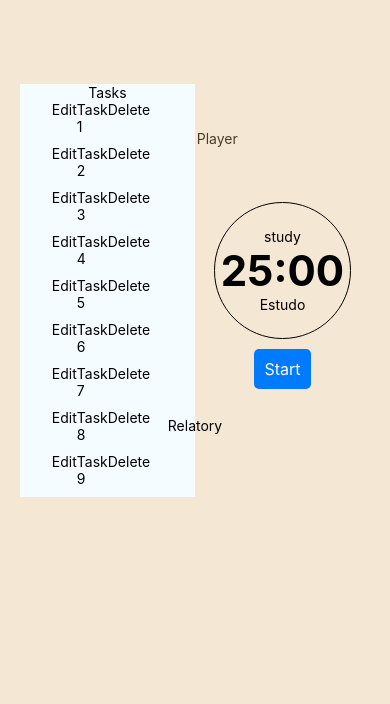
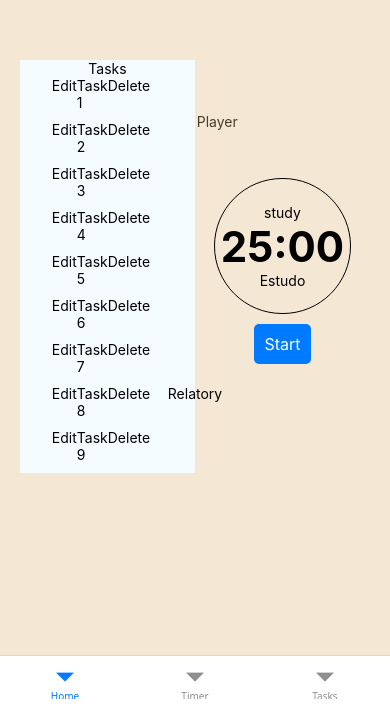
Before and after one commit to gabrielvedova/doropomo, a React Native app in the folder doropomo/: screen / in a window 390 px wide. Shown: the part 140-844 px from the top of the page. Built offline with nearby package versions, Linux system fonts and the light colour scheme.

Commit message:
feat(navigation): Implement bottom tab navigation and set initial route to Pomodoro

```diff
--- a/doropomo/package.json
+++ b/doropomo/package.json
@@ -10,6 +10,7 @@
   },
   "dependencies": {
     "@expo/metro-runtime": "~5.0.4",
+    "@react-navigation/bottom-tabs": "^7.3.13",
     "@react-navigation/native": "^7.1.8",
     "@react-navigation/native-stack": "^7.3.12",
     "expo": "~53.0.7",
--- a/doropomo/src/navigation/StackNavigation.js
+++ b/doropomo/src/navigation/StackNavigation.js
@@ -4,13 +4,19 @@ import { createNativeStackNavigator } from "@react-navigation/native-stack";
 import Timer from "../views/Timer";
 import Tasks from "../views/Tasks";
 import Home from "../views/Home";
+import TabNavi from "./TabNavigation";
 
 const Stack = createNativeStackNavigator();
 
 export default function App() {
   return (
     <NavigationContainer>
-      <Stack.Navigator initialRouteName="Home">
+      <Stack.Navigator initialRouteName="Pomodoro">
+        <Stack.Screen
+          name="Pomodoro"
+          component={TabNavi}
+          options={{ headerShown: false }}
+        />
         <Stack.Screen
           name="Home"
           component={Home}
--- /dev/null
+++ b/doropomo/src/navigation/TabNavigation.js
@@ -0,0 +1,23 @@
+import React from "react";
+import { createBottomTabNavigator } from "@react-navigation/bottom-tabs";
+import { NavigationContainer } from "@react-navigation/native";
+import Home from "../views/Home";
+import Tasks from "../views/Tasks";
+import Timer from "../views/Timer";
+
+const Tab = createBottomTabNavigator();
+
+const TabNavigation = () => {
+  return (
+    <Tab.Navigator
+      initialRouteName="Home"
+      screenOptions={{ headerShown: false }}
+    >
+      <Tab.Screen name="Home" component={Home} />
+      <Tab.Screen name="Timer" component={Timer} />
+      <Tab.Screen name="Tasks" component={Tasks} />
+    </Tab.Navigator>
+  );
+};
+
+export default TabNavigation;
```
Also changed, not shown: 1 other file (tests, documents, lock files or other folders).
